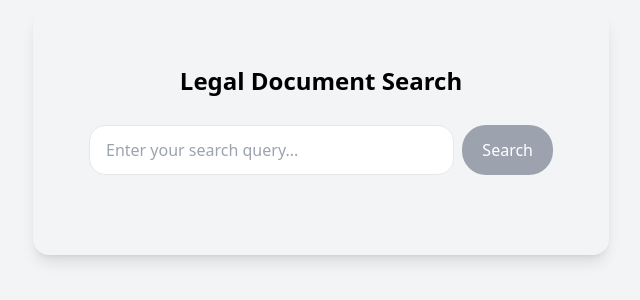
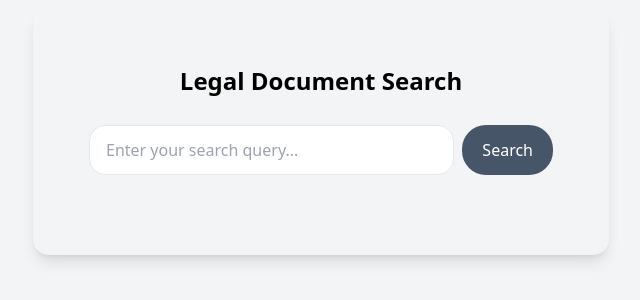
Before and after one commit to LeonHecht/search, a React (Vite) app in the folder frontend/: page / in a window 1280 px wide. Shown: the part 268-568 px from the top of the page, without its empty margins (319-959 px from the left). Built offline with nearby package versions, Linux system fonts and the light colour scheme.

Commit message:
fixed snippet logic

```diff
--- a/frontend/src/App.jsx
+++ b/frontend/src/App.jsx
@@ -12,7 +12,7 @@ export default function App() {
       const resp = await fetch('/search', {
         method: 'POST',
         headers: { 'Content-Type': 'application/json' },
-        body: JSON.stringify({ query, top_k: 10 }),
+        body: JSON.stringify({ query, top_k: 30 }),
       });
       const data = await resp.json();
       setResults(data);
@@ -65,7 +65,7 @@ export default function App() {
           </div>
             <button
               onClick={handleSearch}
-              className="py-1 px-5 bg-gray-400 text-white rounded-3xl hover:bg-gray-300 disabled:opacity-50 transition-colors hover:shadow"
+              className="py-1 px-5 bg-slate-600 rounded-3xl hover:bg-slate-500 disabled:opacity-50 transition-colors hover:shadow text-white"
               disabled={loading}
             >
               {loading ? 'Searching...' : 'Search'}
@@ -94,7 +94,7 @@ export default function App() {
                   href={res.download_url}
                   target="_blank"
                   rel="noreferrer"
-                  className="inline-block mt-3 px-4 py-2 bg-blue-600 text-white rounded hover:bg-blue-700 text-sm"
+                  className="inline-block mt-3 px-4 py-2 bg-slate-600 text-white rounded hover:bg-slate-500 text-sm"
                 >
                   Download Full Case
                 </a>
```
